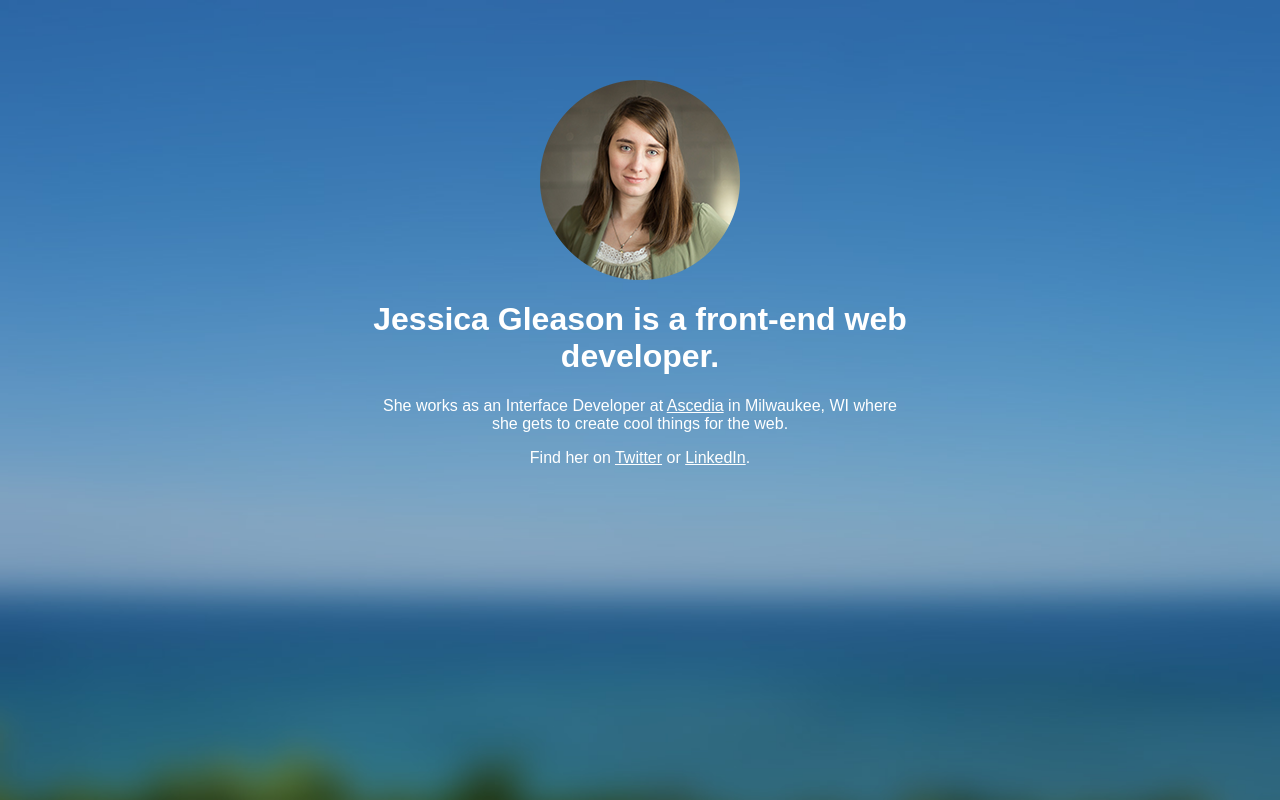
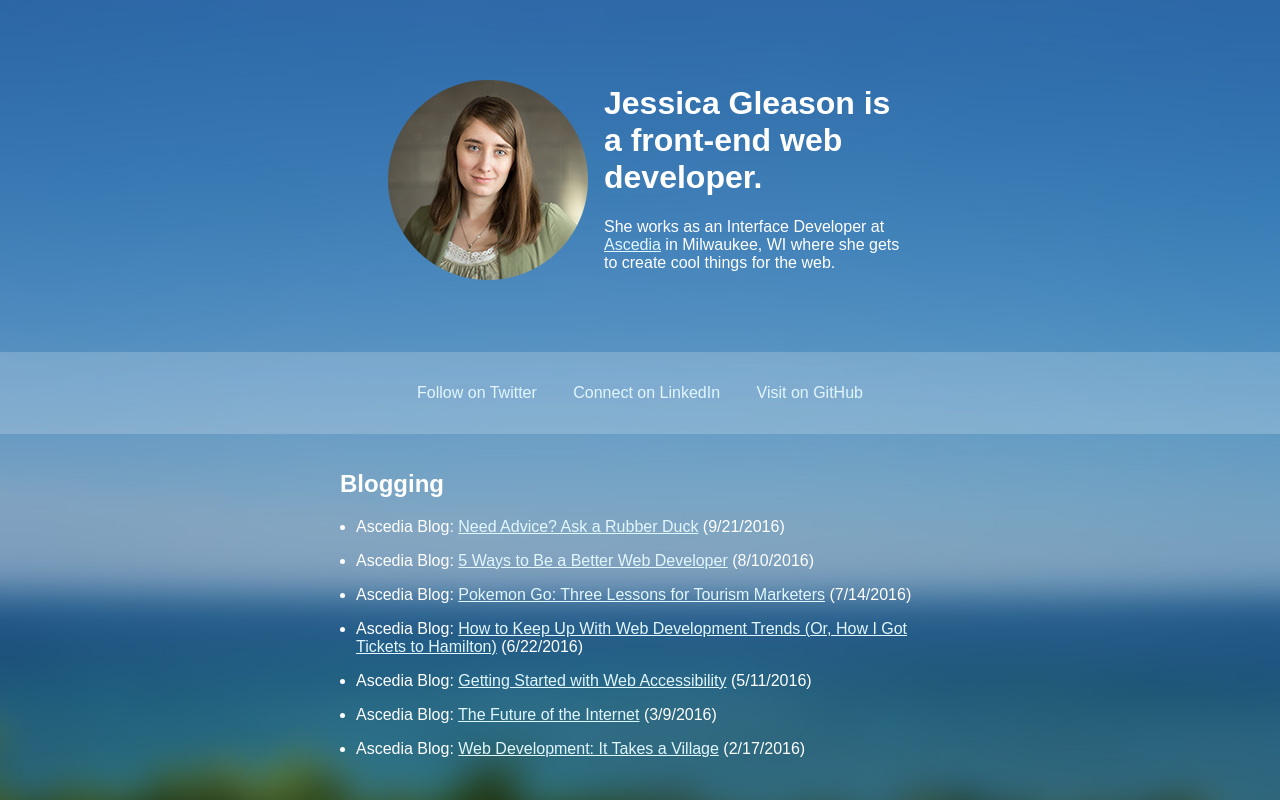
Before and after one commit to jessicargleason/jessicagleason, a plain HTML site: page index.html in a window 1280 px wide. Drawn offline with Linux system fonts and the light colour scheme.

Commit message:
New sections for social links and blog posts

```diff
--- a/css/main.css
+++ b/css/main.css
@@ -3,19 +3,50 @@ body {
 	background-size: cover;
 }
 a:link, a:visited {
-	color: #fff;
+	color: #e1f7ff;
 }
-.content {
+.intro {
 	box-sizing: border-box;
 	color: #fff;
 	padding: 4em 2em;
 	width: 100%;
-	text-align: center;
 	max-width: 600px;
 	margin: auto;
 }
 .portrait {
 	width: 200px;
-	margin: 1em auto;
+	margin: 1em;
 	display: block;
+	float: left;
 }
+.social-container {
+	background-color: rgba(255,255,255,.2);
+	width: 100%;
+}
+.social {
+	padding: 1em;
+	max-width: 600px;
+	margin: 0 auto;
+	text-align: center;
+}
+.social__links {
+	text-decoration: none;
+	display: inline-block;
+	padding: 1em;
+}
+
+.writing {
+	max-width: 600px;
+	padding: 1em;
+	margin: 0 auto;
+	color: #fff;
+}
+
+ul {
+	margin: 0;
+	padding: 0;
+}
+
+li {
+	margin: 1em;
+}
--- a/index.html
+++ b/index.html
@@ -11,11 +11,29 @@
         <link rel="stylesheet" href="css/main.css">
     </head>
     <body>
-		<div class="content">
+		<div class="intro">
 			<img src="img/portrait.png" alt="Jessica Gleason" class="portrait" />
 			<h1>Jessica Gleason is a front-end web developer.</h1>
 			<p>She works as an Interface Developer at <a href="http://www.ascedia.com" target="_blank">Ascedia</a> in Milwaukee, WI where she gets to create cool things for the web.</p>
-			<p>Find her on <a href="http://www.twitter.com/JessicaRGleason" target="_blank">Twitter</a> or <a href="https://www.linkedin.com/pub/jessica-gleason/47/b97/8b1" target="_blank">LinkedIn</a>.</p>
+		</div>
+		<div class="social-container">
+			<div class="social">
+				<a href="http://www.twitter.com/JessicaRGleason" target="_blank" class="social__links">Follow on Twitter</a>
+				<a href="https://www.linkedin.com/pub/jessica-gleason/47/b97/8b1" target="_blank" class="social__links">Connect on LinkedIn</a>
+				<a href="https://github.com/jessicargleason" target="_blank" class="social__links">Visit on GitHub</a>
+			</div>
+		</div>
+		<div class="writing">
+			<h2>Blogging</h2>
+			<ul>
+				<li>Ascedia Blog: <a href="http://www.ascedia.com/Blog/September-2016/Need-Advice-Rubber-Duck-Debugging" target="_blank">Need Advice? Ask a Rubber Duck</a> (9/21/2016)</li>
+				<li>Ascedia Blog: <a href="http://www.ascedia.com/Blog/August-2016/5-Ways-Developers-Can-Improve-Their-Skills" target="_blank">5 Ways to Be a Better Web Developer</a> (8/10/2016)</li>
+				<li>Ascedia Blog: <a href="http://www.ascedia.com/Blog/July-2016/Pokemon-Go-Tourism-Marketing-Strategy" target="_blank">Pokemon Go: Three Lessons for Tourism Marketers</a> (7/14/2016)</li>
+				<li>Ascedia Blog: <a href="http://www.ascedia.com/Blog/June-2016/Web-Development-Trends-Hamilton" target="_blank">How to Keep Up With Web Development Trends (Or, How I Got Tickets to Hamilton)</a> (6/22/2016)</li>
+				<li>Ascedia Blog: <a href="http://www.ascedia.com/Blog/May-2016/Getting-Started-with-Web-Accessibility" target="_blank">Getting Started with Web Accessibility</a> (5/11/2016)</li>
+				<li>Ascedia Blog: <a href="http://www.ascedia.com/Blog/March-2016/The-Future-of-the-Internet" target="_blank">The Future of the Internet</a> (3/9/2016)</li>
+				<li>Ascedia Blog: <a href="http://www.ascedia.com/Blog/February-2016/Web-Development-Takes-a-Village" target="_blank">Web Development: It Takes a Village</a> (2/17/2016)</li>
+			</ul>
 		</div>
 		<script>
 		  (function(i,s,o,g,r,a,m){i['GoogleAnalyticsObject']=r;i[r]=i[r]||function(){
```
